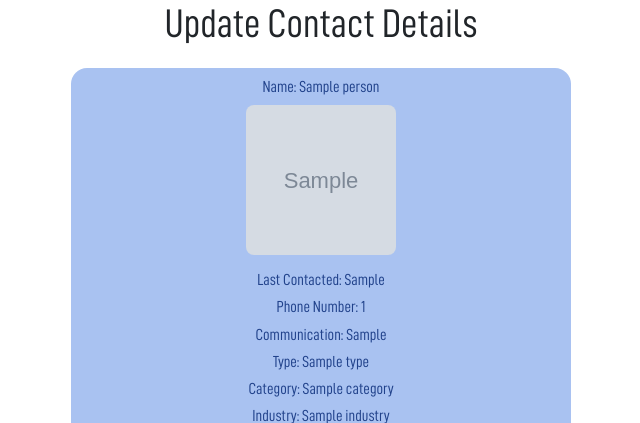
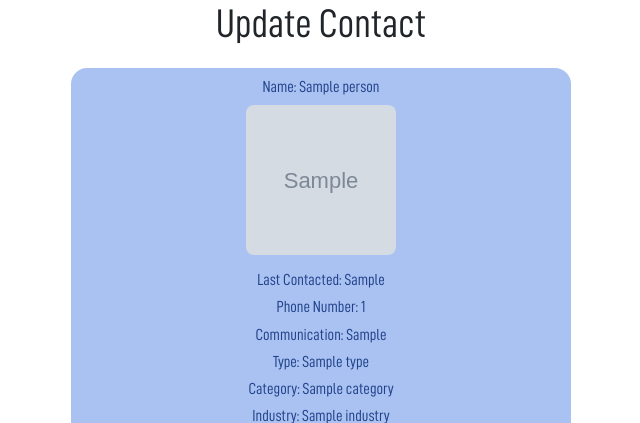
Before and after one commit to Fhy40/clarionCRM, a Flask app: template templates/agent_card.html in a window 1280 px wide. Shown: the top 423 px of the page, without its empty margins (319-959 px from the left). Run offline with Flask 3, Linux system fonts and the light colour scheme; the template is opened without the code that fills it: most values are stand-ins (such as "Sample title", 1, 10 or a date in 2020); grey boxes marked "Sample" are stand-in pictures.

Commit message:
fixed wording

```diff
--- a/templates/agent_card.html
+++ b/templates/agent_card.html
@@ -6,7 +6,7 @@
 
 {% block body %}
 <div>
-<h1 class="page-title">Update Contact Details</h1>
+<h1 class="page-title">Update Contact</h1>
 </div>
 <div class="form-container">
     <div class="agent-card-base agent-card{% if person['Category']|lower == diamond_inde%}-mvp{% elif person['Category']|lower == gold_index %}-fam{% endif %}" style="max-width: 500px; width: 100%;">
```
